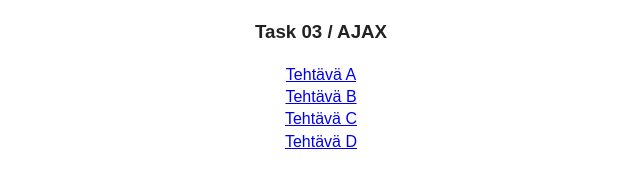
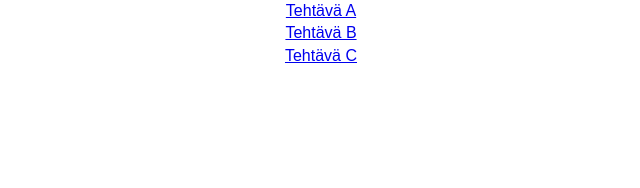
Before and after one commit to hamedshahidi/Front-end-exercises, a plain HTML site: page Task3/index.html in a window 1280 px wide. Shown: the whole page, without its empty margins (319-959 px from the left). Drawn offline with nearby package versions, Linux system fonts and the light colour scheme.

Commit message:
index.html updated

```diff
--- a/Task3/css/main.css
+++ b/Task3/css/main.css
@@ -74,7 +74,6 @@ textarea {
 
 body {
     display: flex;
-    flex-wrap: wrap;
     flex-direction: column;
     align-items: center;
 }
--- a/Task3/index.html
+++ b/Task3/index.html
@@ -18,13 +18,9 @@
 
 <body>
 
-    <h3>Task 03 / AJAX</h3>
-
-
     <a href="task-a.html">Tehtävä A</a>
     <a href="task-b.html">Tehtävä B</a>
     <a href="task-c.html">Tehtävä C</a>
-    <a href="task-d.html">Tehtävä D</a>
 
 
     <script src="//ajax.googleapis.com/ajax/libs/jquery/1.11.2/jquery.min.js"></script>
```
